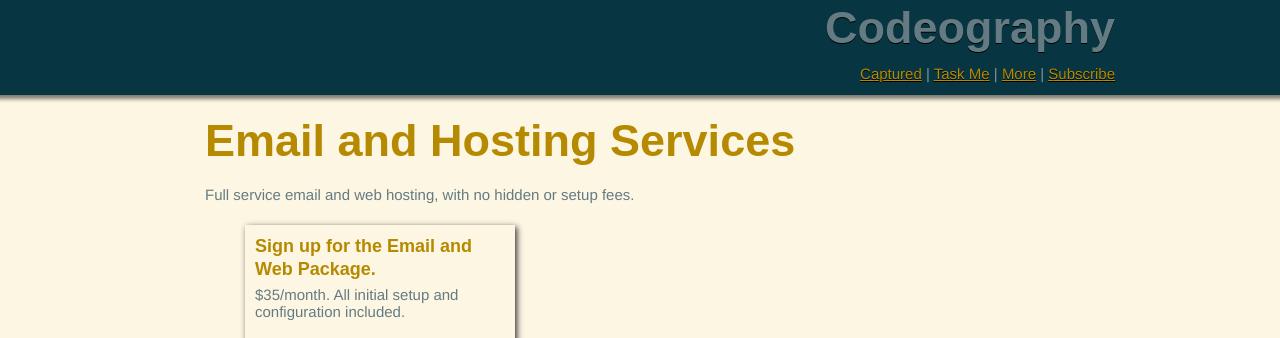
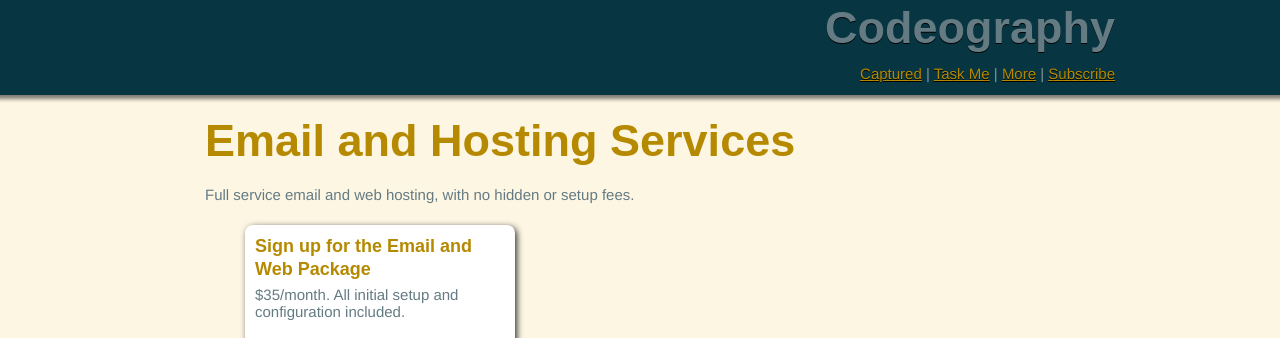
Before and after one commit to csexton/codeography.com, a Jekyll site: the page built from services/index.html, in a window 1280 px wide, cut to the strip 0-338 px from the top of the page. Built offline with Jekyll 4.4.1, drawn with Linux system fonts in a browser that asks for light colours; nearby versions of some CDN libraries; some web fonts are replaced; comment, search, counter and statistics services are not loaded.

Commit message:
Updated services links

```diff
--- a/services/index.html
+++ b/services/index.html
@@ -8,27 +8,28 @@ Full service email and web hosting, with no hidden or setup fees.
 </p>
 <div class="prepend-1 span-7 ">
   <div id="sell_box">
-    <h4>Sign up for the Email and Web Package.</h4>
+    <h4>Sign up for the Email and Web Package</h4>
     <p>
       $35/month. All initial setup and configuration included.
     </p>
     <form action="https://authorize.payments.amazon.com/pba/paypipeline" method="post">
-      <input type="hidden" name="immediateReturn" value="1" >
+      <input type="hidden" name="immediateReturn" value="0" >
       <input type="hidden" name="collectShippingAddress" value="0" >
       <input type="hidden" name="signatureVersion" value="2" >
       <input type="hidden" name="signatureMethod" value="HmacSHA256" >
       <input type="hidden" name="accessKey" value="11SEM03K88SD016FS1G2" >
-      <input type="hidden" name="subscriptionPeriod" value="12 month" >
       <input type="hidden" name="referenceId" value="hosting-35" >
       <input type="hidden" name="recurringFrequency" value="1 month" >
       <input type="hidden" name="amount" value="USD 35" >
-      <input type="hidden" name="signature" value="4fsLVZD5OcieWgCDeeEU0120CX9uIrpFKZ7aw0Oed3Q=" >
-      <input type="hidden" name="description" value="Web and Email Setup and Hosting" >
+      <input type="hidden" name="signature" value="u7WbYzYfGIuW7Q3F8GL12eHmRf62pnDZ9QKT3HYnrXo=" >
+      <input type="hidden" name="description" value="Email and Hosting Services" >
       <input type="hidden" name="amazonPaymentsAccountId" value="ZRWWZROIMUDI6674MFQSCM4J5SHGPD5VPJ1HLM" >
       <input type="hidden" name="processImmediate" value="0" >
       <input type="hidden" name="cobrandingStyle" value="logo" >
-      <input type="image" src="http://g-ecx.images-amazon.com/images/G/01/asp/beige_small_paynow_withmsg_lightbg.gif" border="0">
+      <input type="image" src="http://g-ecx.images-amazon.com/images/G/01/asp/golden_small_subscribe_withlogo_lightbg.gif" border="0">
     </form>
+
+
 
   </div>
 </div>
--- a/stylesheets/codeography.css
+++ b/stylesheets/codeography.css
@@ -192,7 +192,12 @@ textarea {}
   -moz-box-shadow: 2px 2px 6px #333333;
   -webkit-box-shadow: 2px 2px 6px #333333;
   box-shadow:2px 2px 6px #333333;
-padding:10px;
+  padding:10px;
+  background:white;
+  -webkit-border-radius: 8px;
+  -moz-border-radius: 8px;
+  border-radius: 8px;
+
 }
 #sell_box form {
   text-align: right;
```
